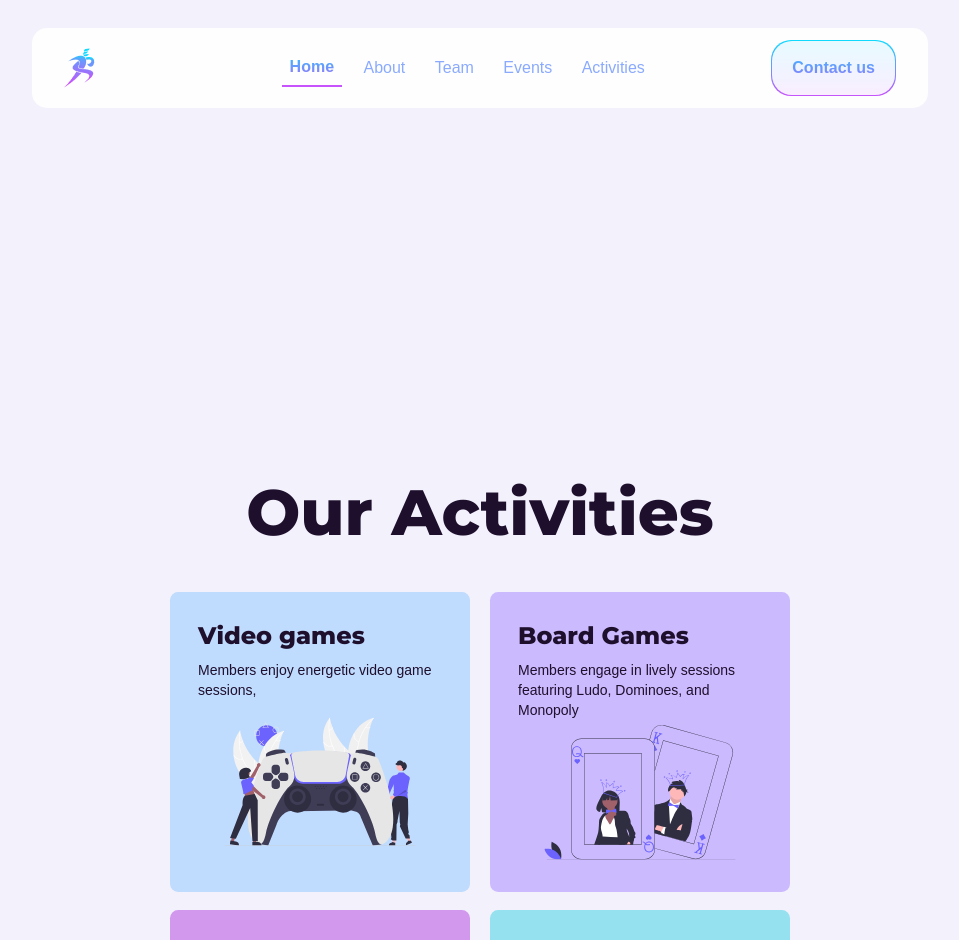
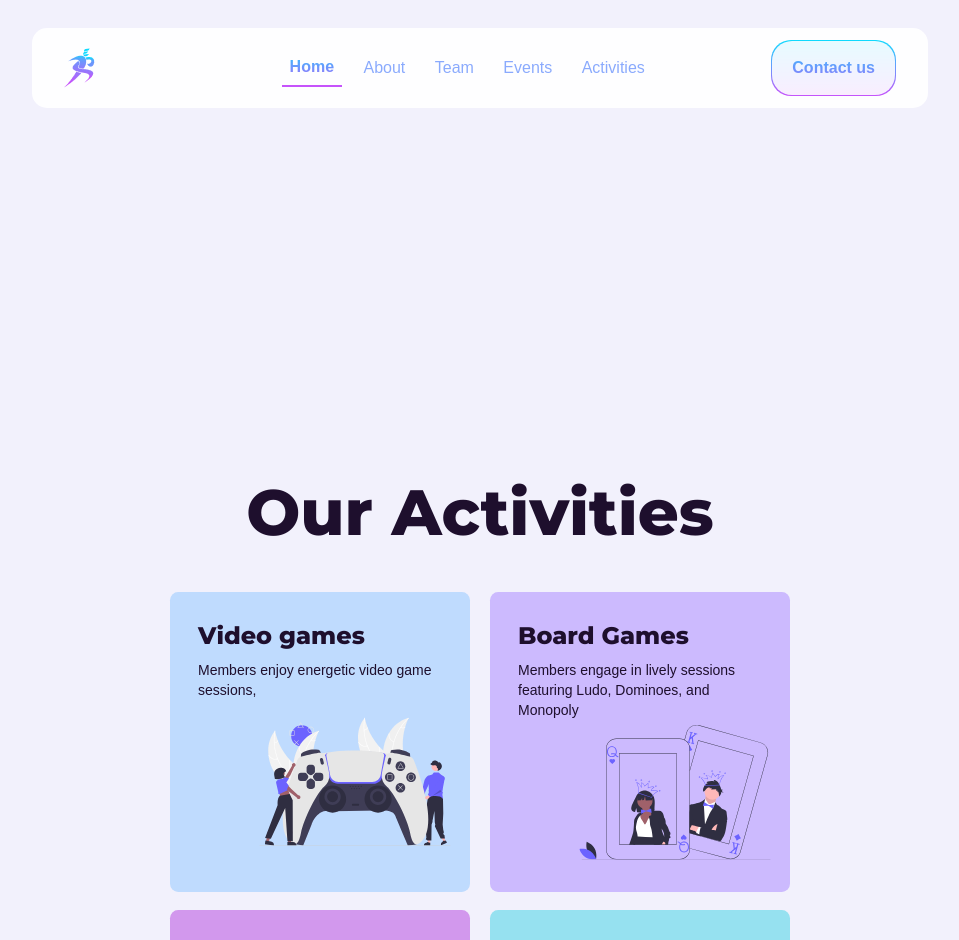
Before and after one commit to Sport-and-Entertainment-Club/sec-website-24, a React (Vite) app: page / in a window 1280 px wide. Shown: the top 940 px of the page, without its empty margins (160-1119 px from the left). Built offline with nearby package versions, Linux system fonts and the light colour scheme; a web font is replaced by a local one.

Commit message:
updated images position

```diff
--- a/src/components/OurActivities/Card.jsx
+++ b/src/components/OurActivities/Card.jsx
@@ -47,8 +47,12 @@ function Card({
           <img
             src={icon}
             alt={title}
-            className={`w-[121.38px] md:w-48 md:h-48 mt-auto transition-all duration-300 ease-in-out ${
-              isHovered ? "scale-110" : ""
+            className={`${
+              index == 2 || index == 4
+                ? "translate-x-[30px]"
+                : "translate-x-[35px]"
+            }  w-[70.38px] md:w-48 md:h-48 mt-auto transition-all duration-300 ease-in-out ${
+              isHovered ? "lg:scale-110" : ""
             }`}
           />
         )}
```
